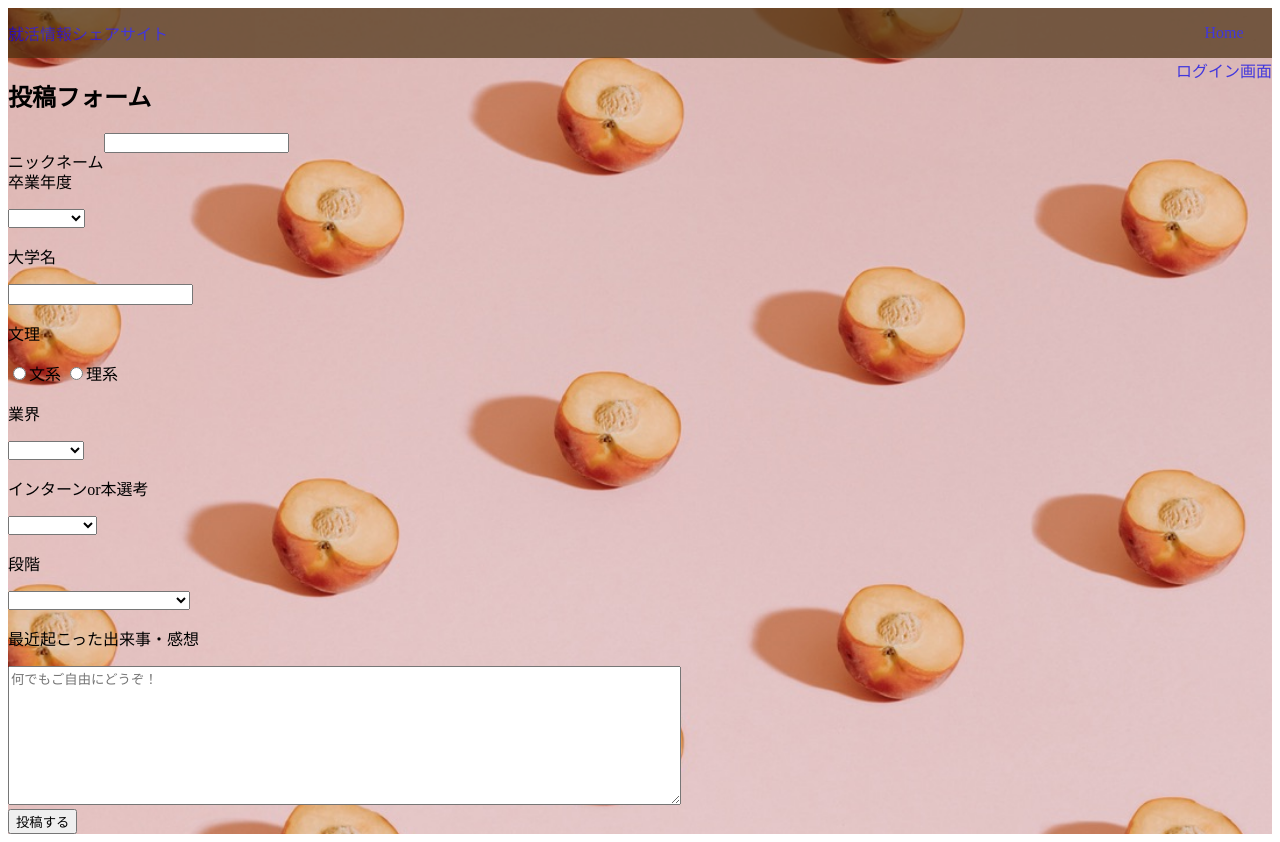
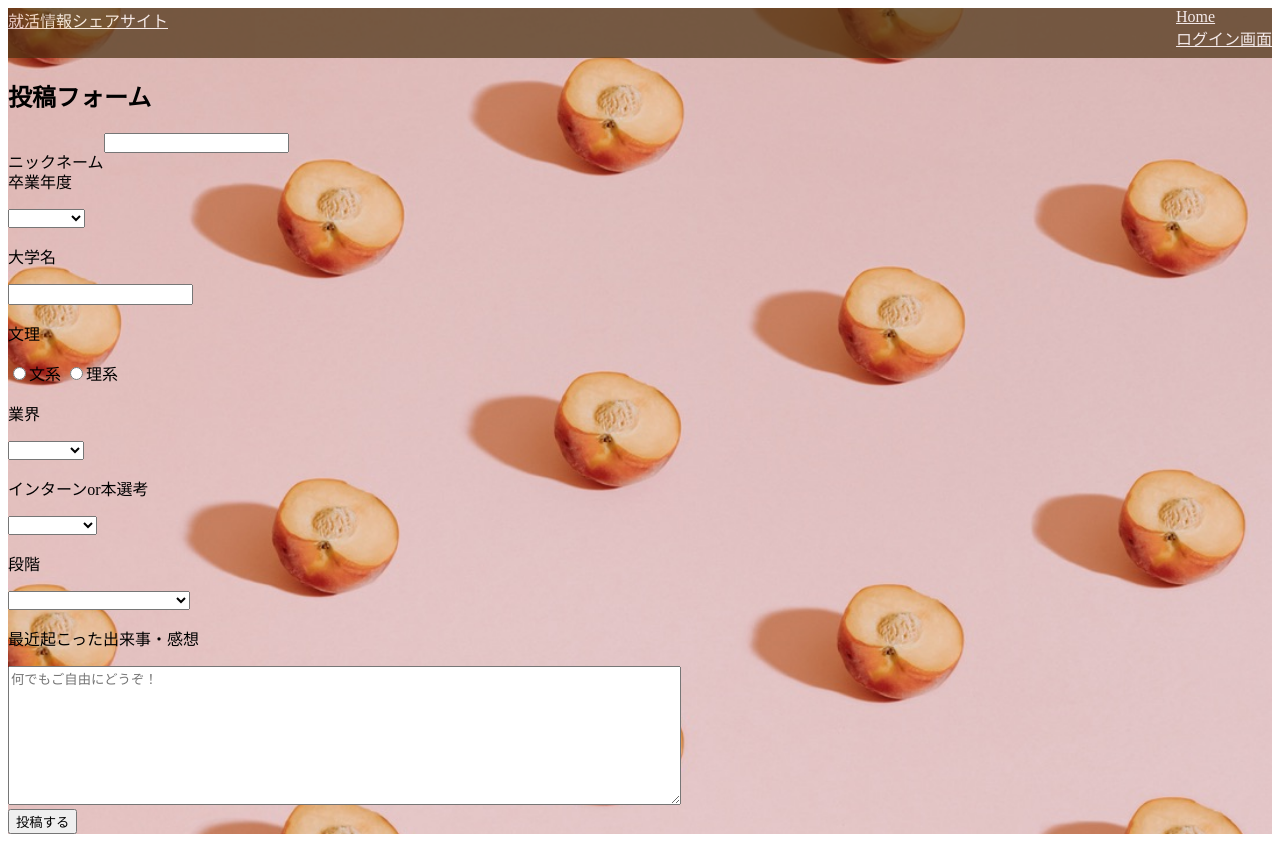
Before and after one commit to Peaches1423/peaches, a Vue app: page / in a window 1280 px wide. Built offline with nearby package versions, Linux system fonts and the light colour scheme.

Commit message:
文字色少し変えました

```diff
--- a/src/App.vue
+++ b/src/App.vue
@@ -1,16 +1,14 @@
 <template>
   <div class="form-page">
-    <div>
+    <div class="header">
       <div class="nav_bar">
-        <router-link to="/" class="nav_item nav_link">
+        <router-link to="/" class="nav_title">
           就活情報シェアサイト</router-link
         >
         <div class="nav_items">
-          <router-link to="/" class="nav_item nav_link">Home</router-link>
+          <router-link to="/" class="nav_item nav_home">Home</router-link>
           <div>
-            <router-link to="/" class="nav_item nav_link"
-              >ログイン画面</router-link
-            >
+            <router-link to="/" class="nav_login">ログイン画面</router-link>
           </div>
         </div>
       </div>
@@ -124,6 +122,18 @@ export default {
   text-decoration: none;
 }
 
+.nav_title {
+  color: white;
+}
+
+.nav_home {
+  color: white;
+}
+
+.nav_login {
+  color: white;
+}
+
 .username {
   display: flex;
   height: 20px;
```
